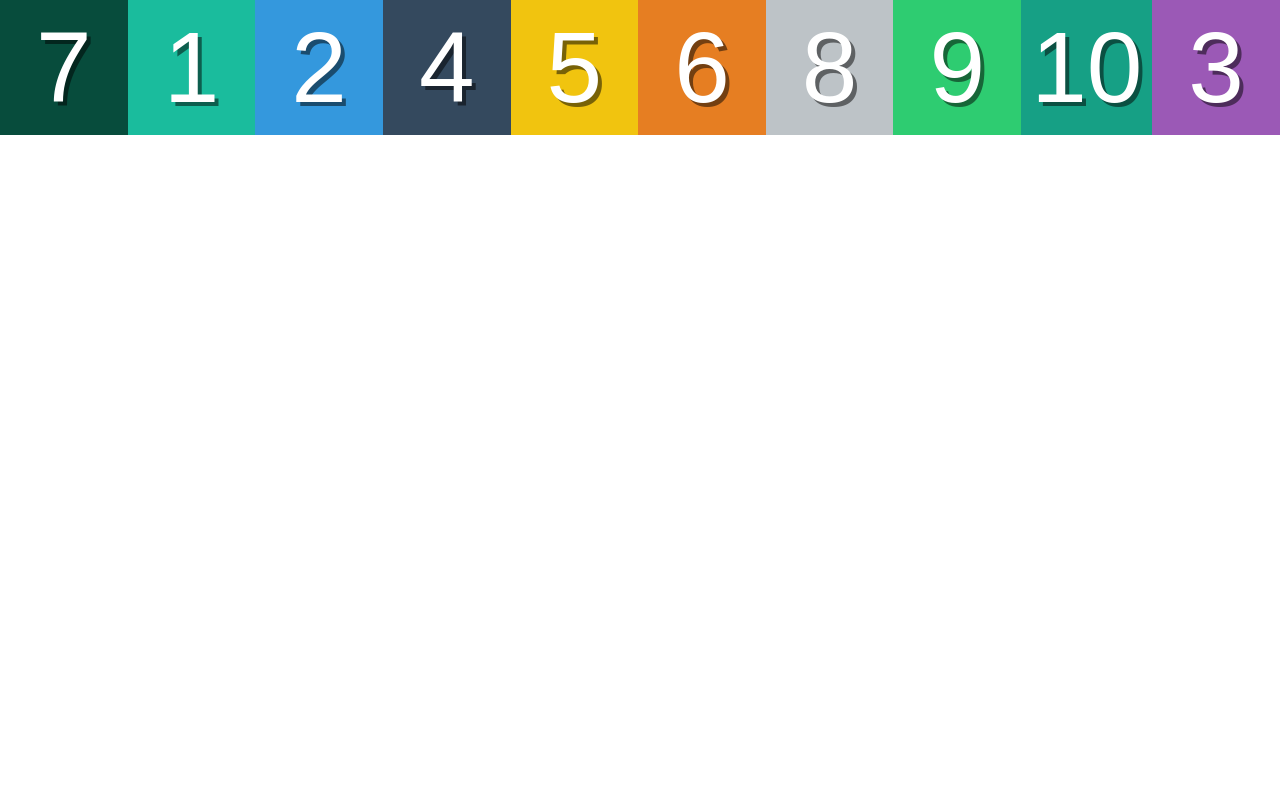
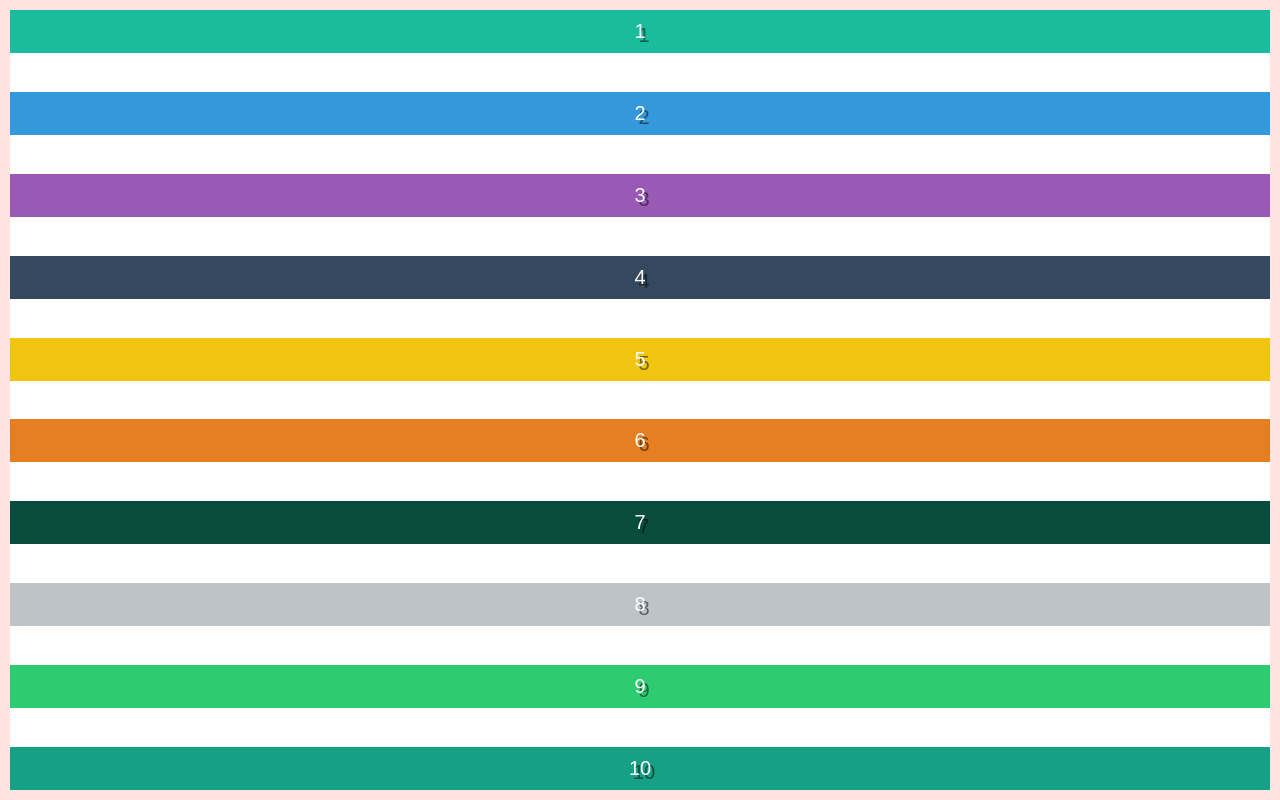
Before and after one commit to Niem81/WTFlexbox, a plain HTML site: page 05-flex-alignment-center-justify/index.html in a window 1280 px wide. Drawn offline with Linux system fonts and the light colour scheme.

Commit message:
Project Day 5 Flex alignment

```diff
--- a/05-flex-alignment-center-justify/main.css
+++ b/05-flex-alignment-center-justify/main.css
@@ -10,12 +10,12 @@ input[type=reset],input[type=submit]{-webkit-appearance:button;cursor:pointer;}b
 
 .box {
   color: white;
-  font-size: 100px;
+  font-size: 20px;
   padding: 10px;
   text-align: center;
   text-shadow: 4px 4px 0 rgba(0, 0, 0, 0.5);
-  /*width: 300px;*/
-  width: 33.3333333%;
+  /*width: 60px;*/
+  /*width: 33.3333333%;*/
   /*margin: 10px;*/
 }
 
@@ -30,23 +30,16 @@ input[type=reset],input[type=submit]{-webkit-appearance:button;cursor:pointer;}b
 .box9 { background: #2ecc71 }
 .box10 { background: #16a085 }
 
+/*justify content says how are the item align in the main axis*/
+/* to remember the main axis is from left to right */
+/* cross axis is from top to bottom */
 .container {
   display: flex;
-  /*border: 5px solid goldenrod;
+  justify-content: space-between;
+  border: 10px solid mistyrose;
+  flex-direction: column;
   min-height: 100vh;
-  flex-direction: row;
-  flex-wrap: wrap;*/
 }
 
-.box {
-  flex: 1;
-  order: 1;
-}
-
-.box3 {
-  order: 3;
-}
-
-.box7 {
-  order: -2;
-}
+/* when you use flex-direction to column , the space between elemntes is gone*/
+/* to see changes is better to set a determine height */
```
